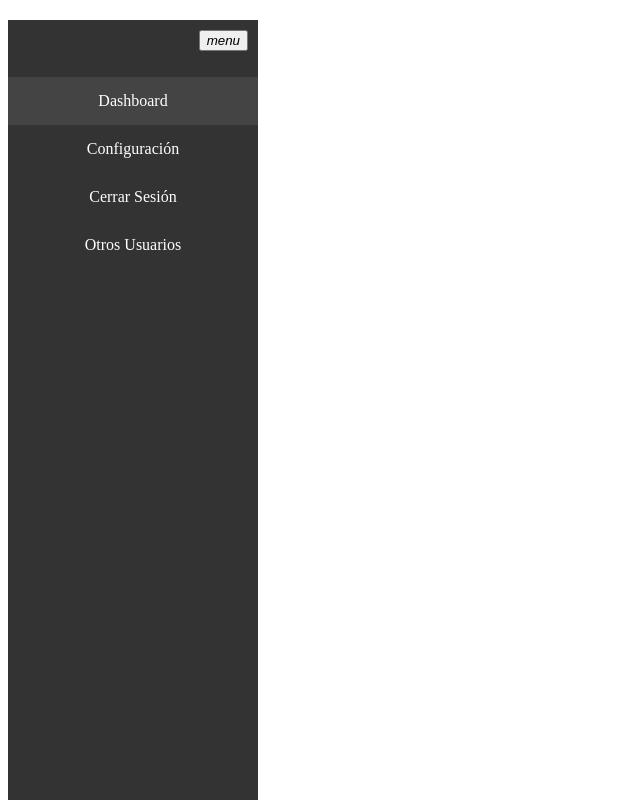
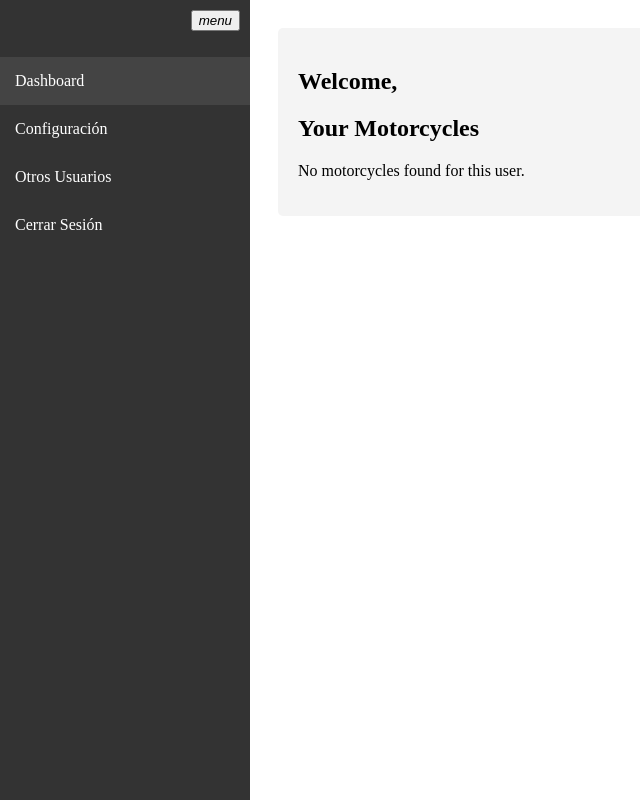
Before and after one commit to gaospinas/MonitoreoMotocycles, an Angular app: page /dashboard in a window 1280 px wide. Shown: the whole page, without its empty margins (0-640 px from the left). Built offline with nearby package versions, Linux system fonts and the light colour scheme.

Commit message:
para la base funcionando

```diff
--- a/src/app/dashboard/dashboard.component.css
+++ b/src/app/dashboard/dashboard.component.css
@@ -0,0 +1,15 @@
+.dashboard-container {
+  padding: 20px;
+  margin-left: 250px; /* Ajusta este valor si tu sidebar tiene un ancho diferente */
+  transition: margin-left 0.3s ease; /* Agrega una transición suave para el ajuste del margen */
+}
+
+.dashboard-container.collapsed {
+  margin-left: 80px; /* Ajusta este valor si tu sidebar colapsado tiene un ancho diferente */
+}
+
+.content {
+  padding: 20px;
+  background-color: #f4f4f4; /* Color de fondo para el contenido */
+  border-radius: 5px; /* Bordes redondeados para el contenido */
+}
--- a/src/app/dashboard/dashboard.component.html
+++ b/src/app/dashboard/dashboard.component.html
@@ -1,5 +1,5 @@
-<div class="dashboard-container">
-  <app-sidebar></app-sidebar>
+<div class="dashboard-container" [class.collapsed]="isSidebarCollapsed">
+  <app-sidebar (collapseEvent)="onSidebarCollapse($event)"></app-sidebar>
   <div class="content">
     <h2>Welcome, {{ user?.name }}</h2>
     <div *ngIf="user">
--- a/src/app/dashboard/dashboard.component.ts
+++ b/src/app/dashboard/dashboard.component.ts
@@ -1,5 +1,3 @@
-// src/app/dashboard/dashboard.component.ts
-
 import { Component, OnInit } from '@angular/core';
 import { AuthService } from '../services/auth.service';
 import { MotorcycleService } from '../services/motorcycle.service';
@@ -14,6 +12,7 @@ import { User } from '../models/user.model';
 export class DashboardComponent implements OnInit {
   user?: User;
   motorcycles?: Motorcycle[];
+  isSidebarCollapsed = false;
 
   constructor(
     private authService: AuthService,
@@ -45,4 +44,8 @@ export class DashboardComponent implements OnInit {
       this.motorcycles = this.motorcycles?.filter(m => m.id !== id);
     });
   }
+
+  onSidebarCollapse(collapsed: boolean) {
+    this.isSidebarCollapsed = collapsed;
+  }
 }
--- a/src/app/sidebar/sidebar.component.css
+++ b/src/app/sidebar/sidebar.component.css
@@ -3,8 +3,12 @@
   height: 100%;
   background-color: #333;
   color: #fff;
-  position: fixed;
+  position: fixed; /* Posición fija para que quede en su lugar al hacer scroll */
+  top: 0;
+  left: 0;
+  overflow: hidden; /* Esconde el contenido que se desborda */
   transition: width 0.3s ease;
+  z-index: 1000; /* Asegúrate de que el sidebar esté encima del contenido principal */
 }
 
 .sidebar.collapsed {
@@ -24,7 +28,7 @@
 
 .sidebar-menu li {
   padding: 15px;
-  text-align: center;
+  text-align: left; /* Alineación a la izquierda */
   cursor: pointer;
   transition: background-color 0.2s;
 }
@@ -36,4 +40,5 @@
 
 .sidebar-menu li i.material-icons {
   margin-right: 10px;
+  vertical-align: middle; /* Asegúrate de que el icono esté alineado verticalmente con el texto */
 }
--- a/src/app/sidebar/sidebar.component.html
+++ b/src/app/sidebar/sidebar.component.html
@@ -7,7 +7,7 @@
   <ul class="sidebar-menu">
     <li routerLink="/dashboard" routerLinkActive="active">Dashboard</li>
     <li routerLink="/settings" routerLinkActive="active">Configuración</li>
+    <li routerLink="/users" routerLinkActive="active">Otros Usuarios</li>
     <li (click)="logout()">Cerrar Sesión</li>
-    <li routerLink="/users" routerLinkActive="active">Otros Usuarios</li>
   </ul>
 </div>
--- a/src/app/sidebar/sidebar.component.ts
+++ b/src/app/sidebar/sidebar.component.ts
@@ -1,6 +1,4 @@
-// src/app/sidebar/sidebar.component.ts
-
-import { Component } from '@angular/core';
+import { Component, Output, EventEmitter } from '@angular/core';
 import { Router } from '@angular/router';
 import { AuthService } from '../services/auth.service';
 
@@ -10,12 +8,14 @@ import { AuthService } from '../services/auth.service';
   styleUrls: ['./sidebar.component.css']
 })
 export class SidebarComponent {
+  @Output() collapseEvent = new EventEmitter<boolean>();
   isCollapsed = false;
 
   constructor(private authService: AuthService, private router: Router) {}
 
   toggleSidebar() {
     this.isCollapsed = !this.isCollapsed;
+    this.collapseEvent.emit(this.isCollapsed);
   }
 
   logout() {
```
